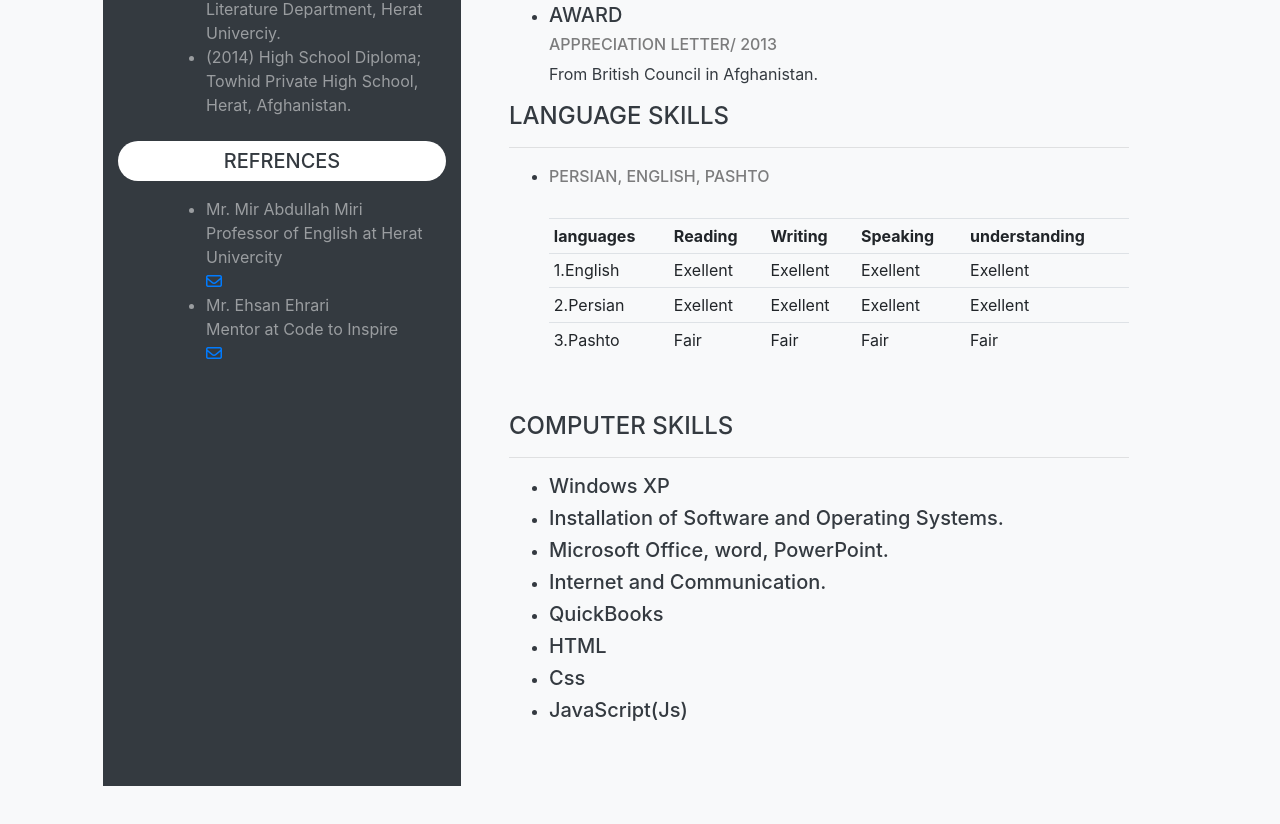
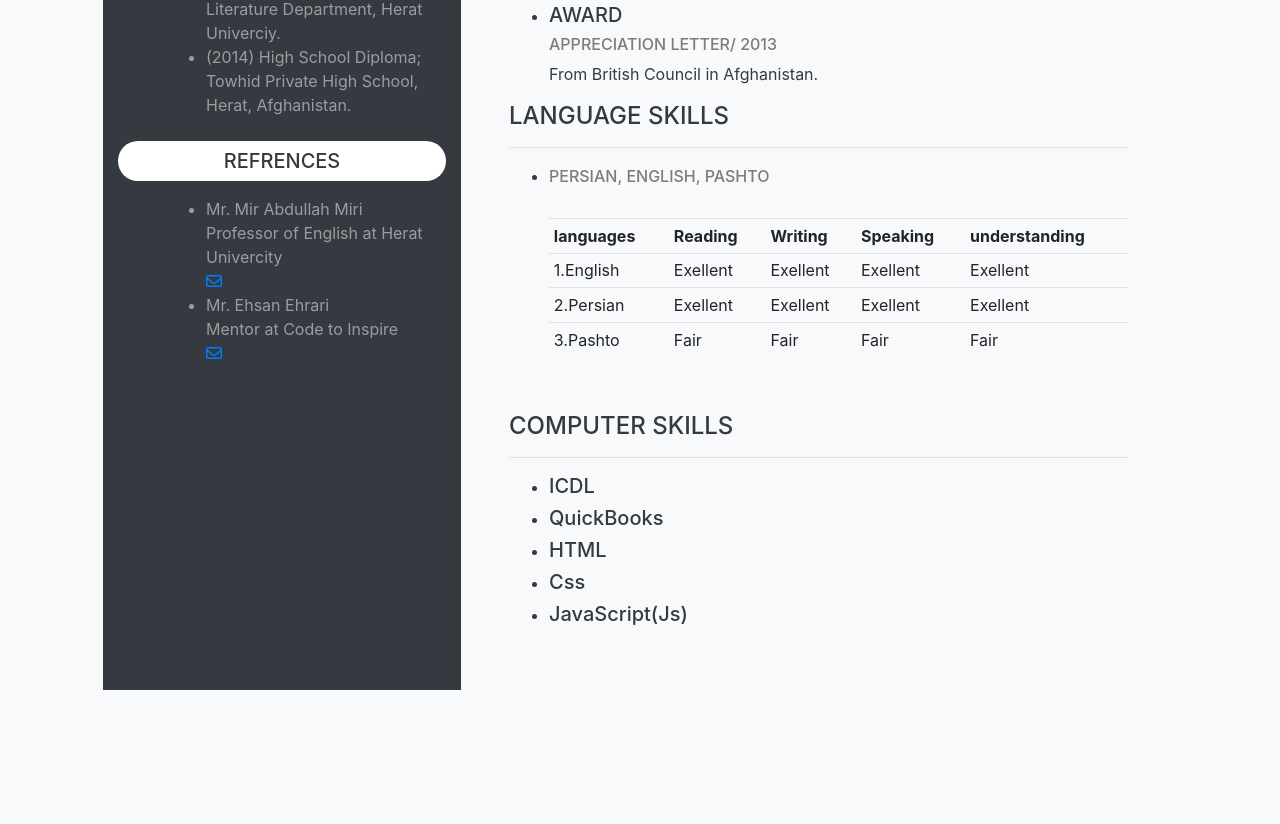
Before and after one commit to PaimanMorsal/My-CV, a plain HTML site: page index.html in a window 1280 px wide. Shown: the part 1512-2336 px from the top of the page. After the commit the page ends 2250 px from the top, so only its background shows below. Drawn offline with nearby package versions, Linux system fonts and the light colour scheme.

Commit message:
Update index.html
computer skills edited

```diff
--- a/index.html
+++ b/index.html
@@ -294,25 +294,7 @@
         <ul class="list">
           <li class="list-item">
             <h5 class="display-8 ">
-              Windows XP
-            </h5>
-          </li>
-
-          <li class="list-item">
-            <h5 class="display-8 ">
-              Installation of Software and Operating Systems.
-            </h5>
-          </li>
-
-          <li class="list-item">
-            <h5 class="display-8">
-              Microsoft Office, word, PowerPoint.
-            </h5>
-          </li>
-
-          <li class="list-item">
-            <h5 class="display-8">
-              Internet and Communication.
+              ICDL
             </h5>
           </li>
 
```
